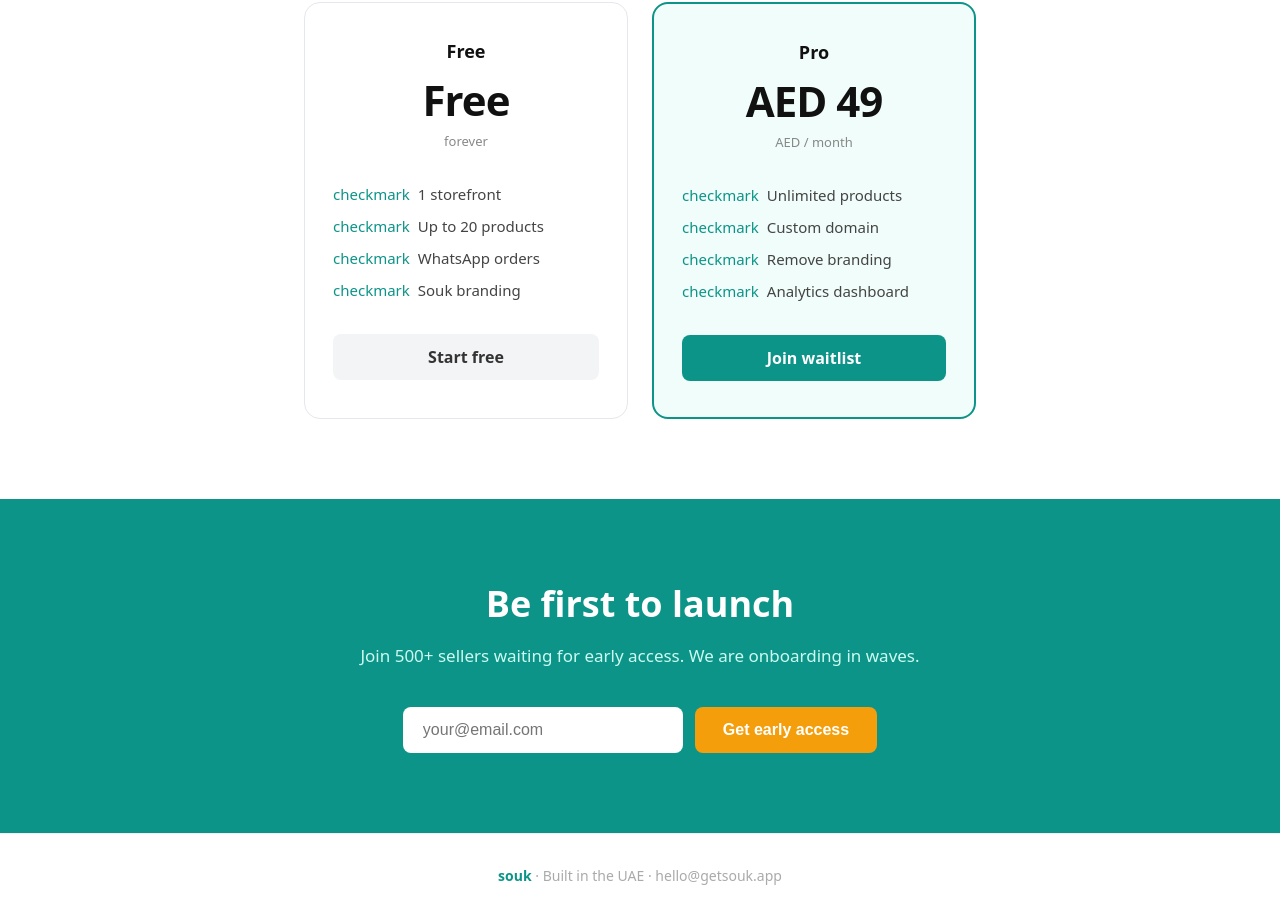
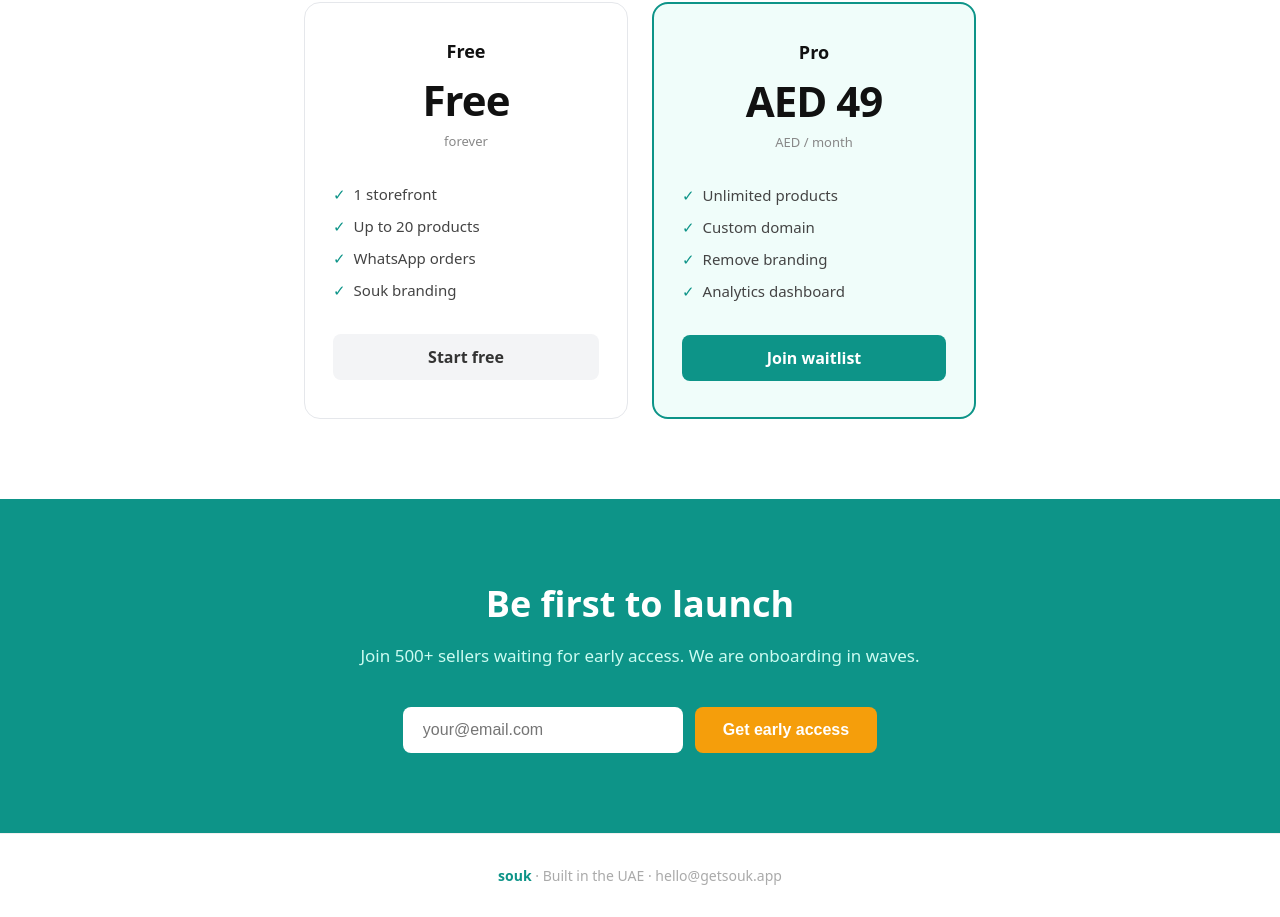
Before and after one commit to omiloser/getsouk, a Next.js app: page / in a window 1280 px wide. Shown: the part 2067-2984 px from the top of the page. Built offline with nearby package versions, Linux system fonts and the light colour scheme; no server answers.

Commit message:
fix: replace checkmark placeholder with actual checkmark character

```diff
--- a/src/app/page.js
+++ b/src/app/page.js
@@ -114,7 +114,7 @@ export default function LandingPage() {
               <ul style={{ textAlign: 'left', listStyle: 'none', padding: 0, marginBottom: 28 }}>
                 {features.map(f => (
                   <li key={f} style={{ padding: '6px 0', fontSize: 15, color: '#444' }}>
-                    <span style={{ color: TEAL, marginRight: 8 }}>checkmark</span>{f}
+                    <span style={{ color: TEAL, marginRight: 8 }}>✓</span>{f}
                   </li>
                 ))}
               </ul>
```
